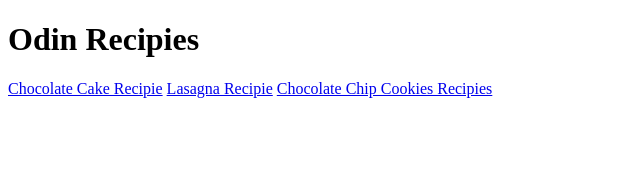
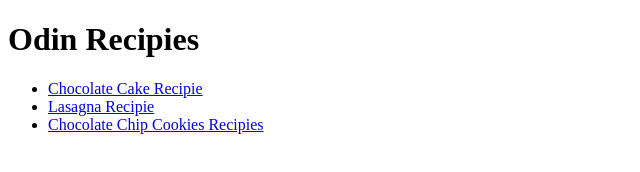
Before and after one commit to mdtagg/odin-recipies, a plain HTML site: page index.html in a window 1280 px wide. Shown: the whole page, without its empty margins (0-640 px from the left). Drawn offline with Linux system fonts and the light colour scheme.

Commit message:
wrapped anchor links in index.html in a ul element

```diff
--- a/index.html
+++ b/index.html
@@ -8,8 +8,10 @@
 </head>
 <body>
     <h1>Odin Recipies</h1>
-    <a href="recipies/chocolate_cake.html">Chocolate Cake Recipie</a>
-    <a href="recipies/lasagna.html">Lasagna Recipie</a>
-    <a href="recipies/chocolate_chip_cookies.html">Chocolate Chip Cookies Recipies</a>
+    <ul>
+        <li><a href="recipies/chocolate_cake.html">Chocolate Cake Recipie</a></li>
+        <li><a href="recipies/lasagna.html">Lasagna Recipie</a></li>
+        <li><a href="recipies/chocolate_chip_cookies.html">Chocolate Chip Cookies Recipies</a></li>
+    </ul>
 </body>
 </html>
```
